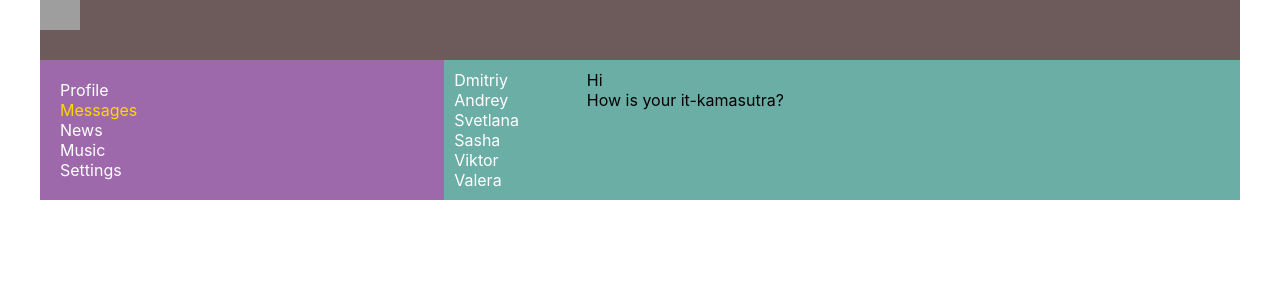
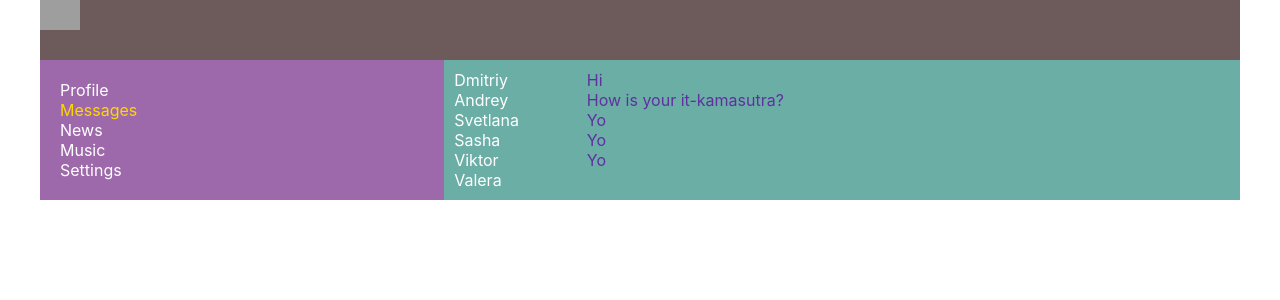
Before and after one commit to YakovlevAndrey1991/Socian-Network-React-JS-study-, a React (Create React App) app: page /dialogs in a window 1280 px wide. Shown: the top 300 px of the page. Built offline with nearby package versions, Linux system fonts and the light colour scheme; grey boxes are pictures that could not be loaded; the HTML template or start-up script is replaced by a standard one.

Commit message:
add method map to dialogs and posts

```diff
--- a/src/components/Dialogs/Dialogs.jsx
+++ b/src/components/Dialogs/Dialogs.jsx
@@ -21,7 +21,7 @@
 
 const Dialogs = (props) => {
 
-    let dialogsData = [
+    let dialogs = [
         {id: 1, name: 'Dmitriy'},
         {id: 2, name: 'Andrey'},
         {id: 3, name: 'Svetlana'},
@@ -30,29 +30,27 @@
         {id: 6, name: 'Valera'}
     ];
 
-    let messagesData = [
+    let messages = [
         {id: 1, message: 'Hi'},
         {id: 2, message: 'How is your it-kamasutra?'},
         {id: 3, message: 'Yo'},
         {id: 4, message: 'Yo'},
         {id: 5, message: 'Yo'},
-        {id: 6, message: 'Valera'}
     ];
+
+    let dialogsElements = dialogs.map(d => <DialogItem name={d.name} id={d.id}/>);
+
+    let messagesElements = messages.map(m => <Message message={m.message}/>);
 
     return (
         <div className={s.dialogs}>
             <div className={s.dialogsItems}>
-                <DialogItem name={dialogsData[0].name} id={dialogsData[0].id}/>
-                <DialogItem name={dialogsData[1].name} id={dialogsData[1].id}/>
-                <DialogItem name={dialogsData[2].name} id={dialogsData[2].id}/>
-                <DialogItem name={dialogsData[3].name} id={dialogsData[3].id}/>
-                <DialogItem name={dialogsData[4].name} id={dialogsData[4].id}/>
-                <DialogItem name={dialogsData[5].name} id={dialogsData[5].id}/>
+
+                {dialogsElements}
 
             </div>
             <div className={s.messages}>
-                <Message message={messagesData[0].message}/>
-                <Message message={messagesData[1].message}/>
+                {messagesElements}
             </div>
         </div>
 
--- a/src/components/Dialogs/Dialogs.module.css
+++ b/src/components/Dialogs/Dialogs.module.css
@@ -31,5 +31,5 @@
 }
 
 .message {
-
+    color: #5e319f;
 }
--- a/src/components/Profile/MyPosts/MyPosts.jsx
+++ b/src/components/Profile/MyPosts/MyPosts.jsx
@@ -3,11 +3,15 @@
 
 const MyPosts = () => {
 
-    let postData = [
+    let posts = [
         {id: 1, message: 'Hi, how are you?', likesCount: 1223232},
         {id: 2, message: "It's my first post", likesCount: 11},
+        {id: 3, message: "It's my second post", likesCount: 11},
+        {id: 4, message: "It's my third post", likesCount: 11},
 
     ];
+
+    let postsElements = posts.map(p => <Post message={p.message} likesCount={p.likesCount}/>)
 
     return (
 
@@ -22,11 +26,9 @@
                 </div>
             </div>
             <div className={s.posts}>
-                <Post message={postData[0].message} likesCount={postData[0].likesCount}/>
-                <Post message={postData[1].message} likesCount={postData[1].likesCount}/>
+                {postsElements}
             </div>
         </div>
-
     );
 }
 
```
Also changed, not shown: 1 other file (tests, documents, lock files or other folders).
